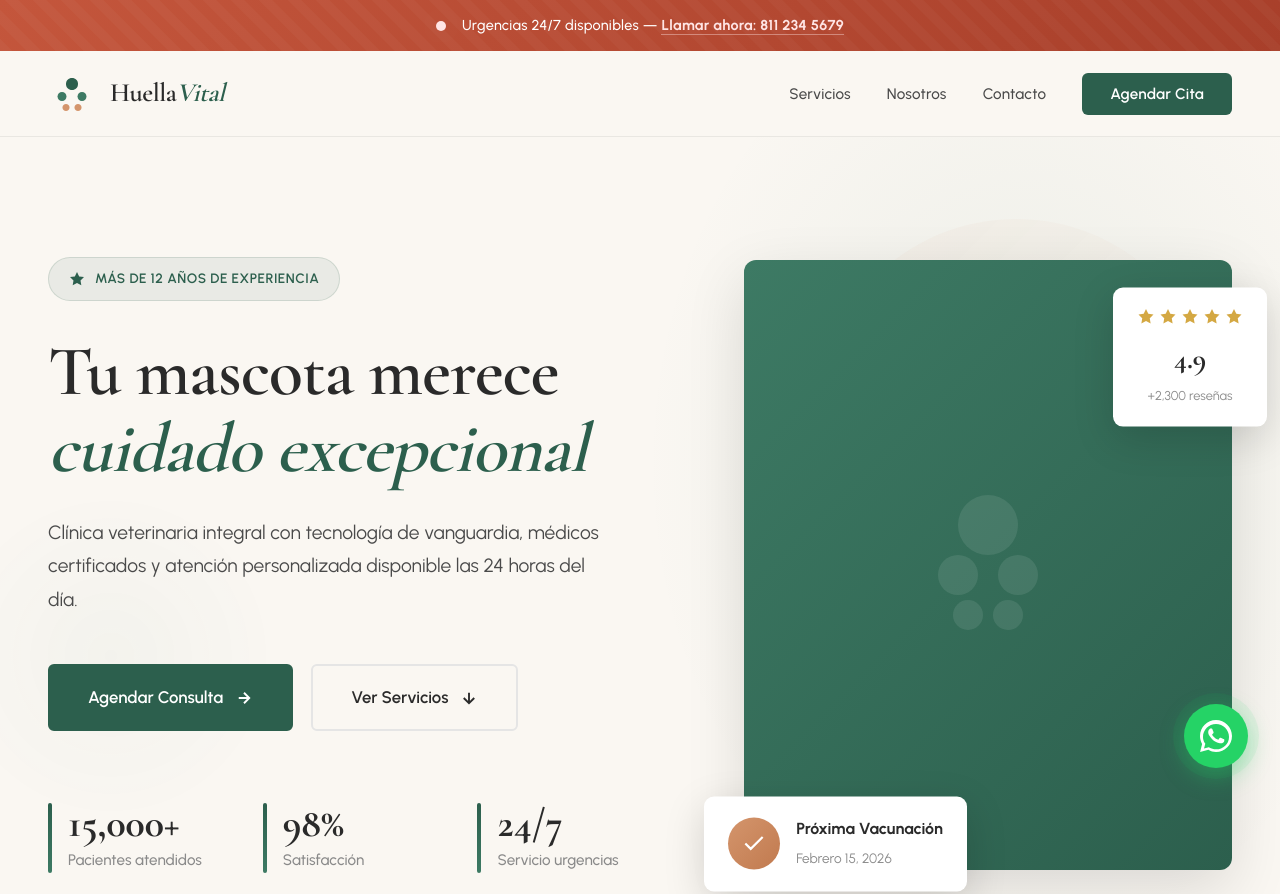
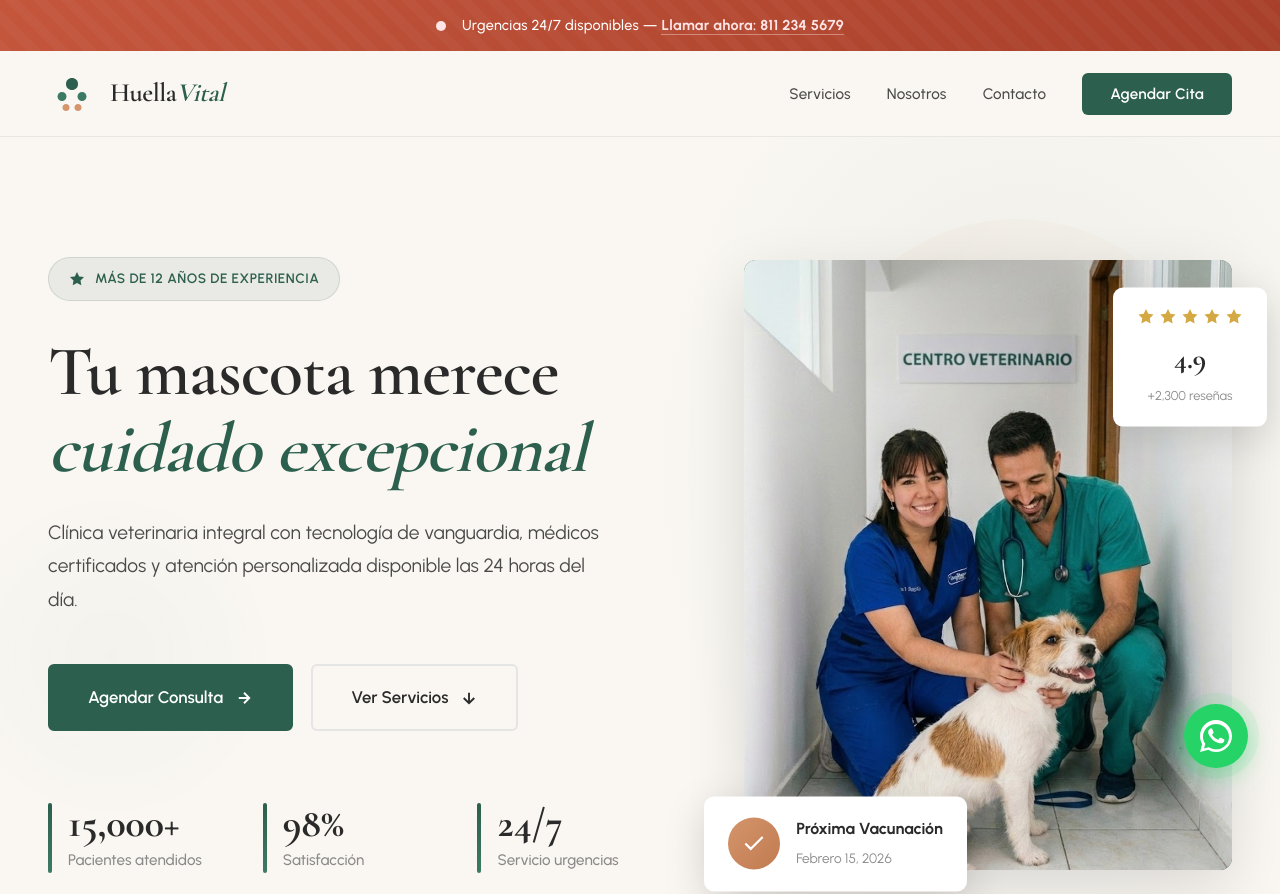
Before and after one commit to felipeddiaz/Landing-pages, a plain HTML site: page index.html in a window 1280 px wide. Shown: the top 894 px of the page. Drawn offline with nearby package versions, Linux system fonts and the light colour scheme.

Commit message:
Se agregan imagenes

```diff
--- a/index.html
+++ b/index.html
@@ -465,13 +465,24 @@ h1, h2, h3, h4, h5 {
   box-shadow: 0 20px 60px rgba(0, 0, 0, 0.12);
 }
 
+.hero-image {
+  width: 100%;
+  height: 100%;
+  object-fit: cover;
+  display: block;
+}
+
 .hero-image-placeholder {
+  position: absolute;
+  top: 0;
+  left: 0;
   width: 100%;
   height: 100%;
   background: linear-gradient(135deg, #3D7A64 0%, #2C5F4D 100%);
   display: flex;
   align-items: center;
   justify-content: center;
+  z-index: -1;
 }
 
 .placeholder-icon {
@@ -2071,6 +2082,7 @@ h1, h2, h3, h4, h5 {
       </div>
       <div class="hero-visual">
         <div class="hero-image-container">
+          <img src = img/1vet.jpg alt="Veterinaria" class="hero-image">
           <div class="hero-image-placeholder">
             <svg class="placeholder-icon" viewBox="0 0 180 180" fill="none" xmlns="http://www.w3.org/2000/svg">
               <circle cx="90" cy="50" r="30" fill="white" opacity="0.3"/>
```
Also changed, not shown: img/1vet.jpg (added).
